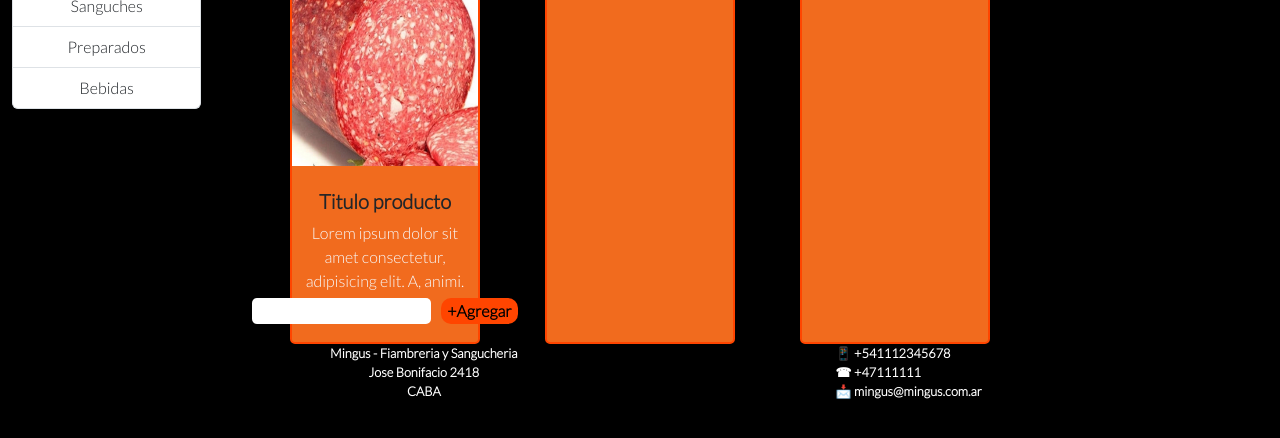
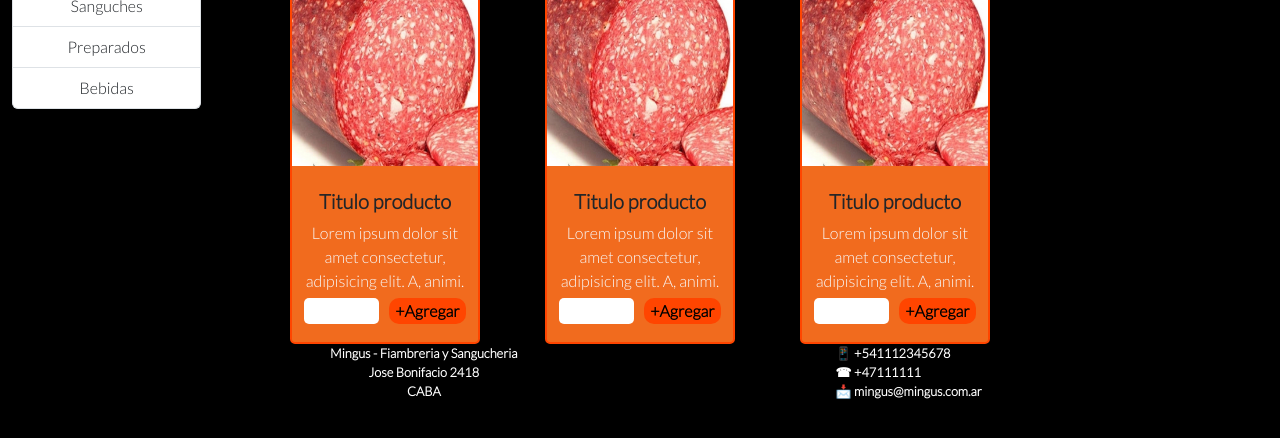
Before and after one commit to Eliasurr/mingus-coder, a website: page src/tienda.html in a window 1280 px wide. Shown: the part 139-577 px from the top of the page. Drawn offline with nearby package versions, Linux system fonts and the light colour scheme.

Commit message:
se agrega estilo a los shop items

```diff
--- a/scss/_tienda.scss
+++ b/scss/_tienda.scss
@@ -24,6 +24,7 @@
                 border: none;
                 border-radius: 5px;
                 outline: none;
+                width: 75px;
                 &:focus{
                     outline: 1px solid $keyColor;
                 }
--- a/src/tienda.html
+++ b/src/tienda.html
@@ -55,10 +55,26 @@
                     </div>
                 </div>
                 <div class="shop-item">
-
+                    <img src="../img/productos/salame.jpg" alt="" class="shop-item-img">
+                    <div class="shop-item-body d-flex flex-column justify-content-center">
+                        <h5 class="shop-item-title text-center">Titulo producto</h5>
+                        <p class="shop-item-info text-center text-light">Lorem ipsum dolor sit amet consectetur,   adipisicing elit. A, animi.</p>
+                        <div class="shop-item-actives d-flex flex-row justify-content-center">
+                            <input type="number" class="shop-item-quanty">
+                            <button class="shop-item-btn">+Agregar</button>
+                        </div>
+                    </div>
                 </div>
                 <div class="shop-item">
-
+                    <img src="../img/productos/salame.jpg" alt="" class="shop-item-img">
+                    <div class="shop-item-body d-flex flex-column justify-content-center">
+                        <h5 class="shop-item-title text-center">Titulo producto</h5>
+                        <p class="shop-item-info text-center text-light">Lorem ipsum dolor sit amet consectetur,   adipisicing elit. A, animi.</p>
+                        <div class="shop-item-actives d-flex flex-row justify-content-center">
+                            <input type="number" class="shop-item-quanty">
+                            <button class="shop-item-btn">+Agregar</button>
+                        </div>
+                    </div>
                 </div>
             </div>
             <div class="col-md-2">
```
Also changed, not shown: css/main.css, 1 other file.
